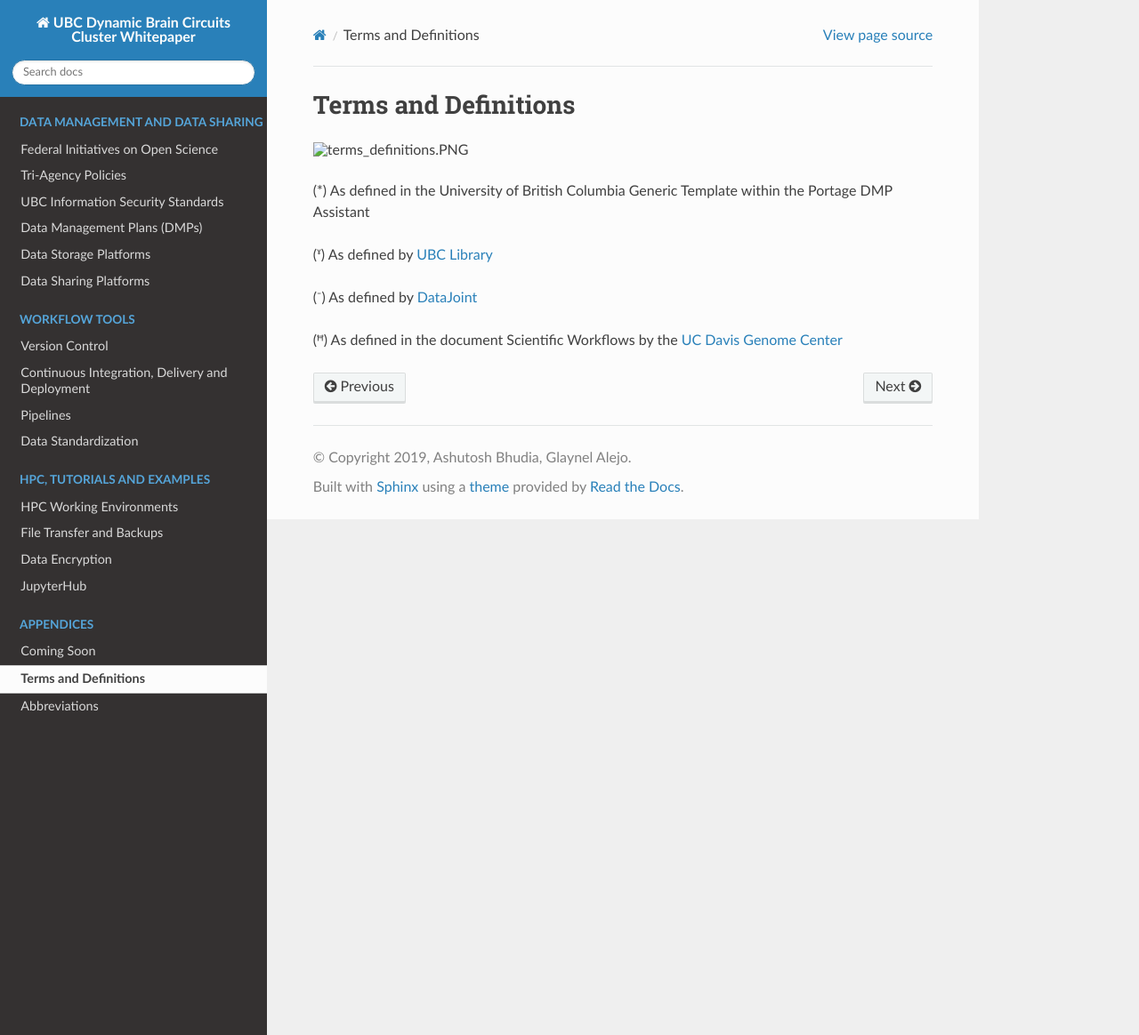
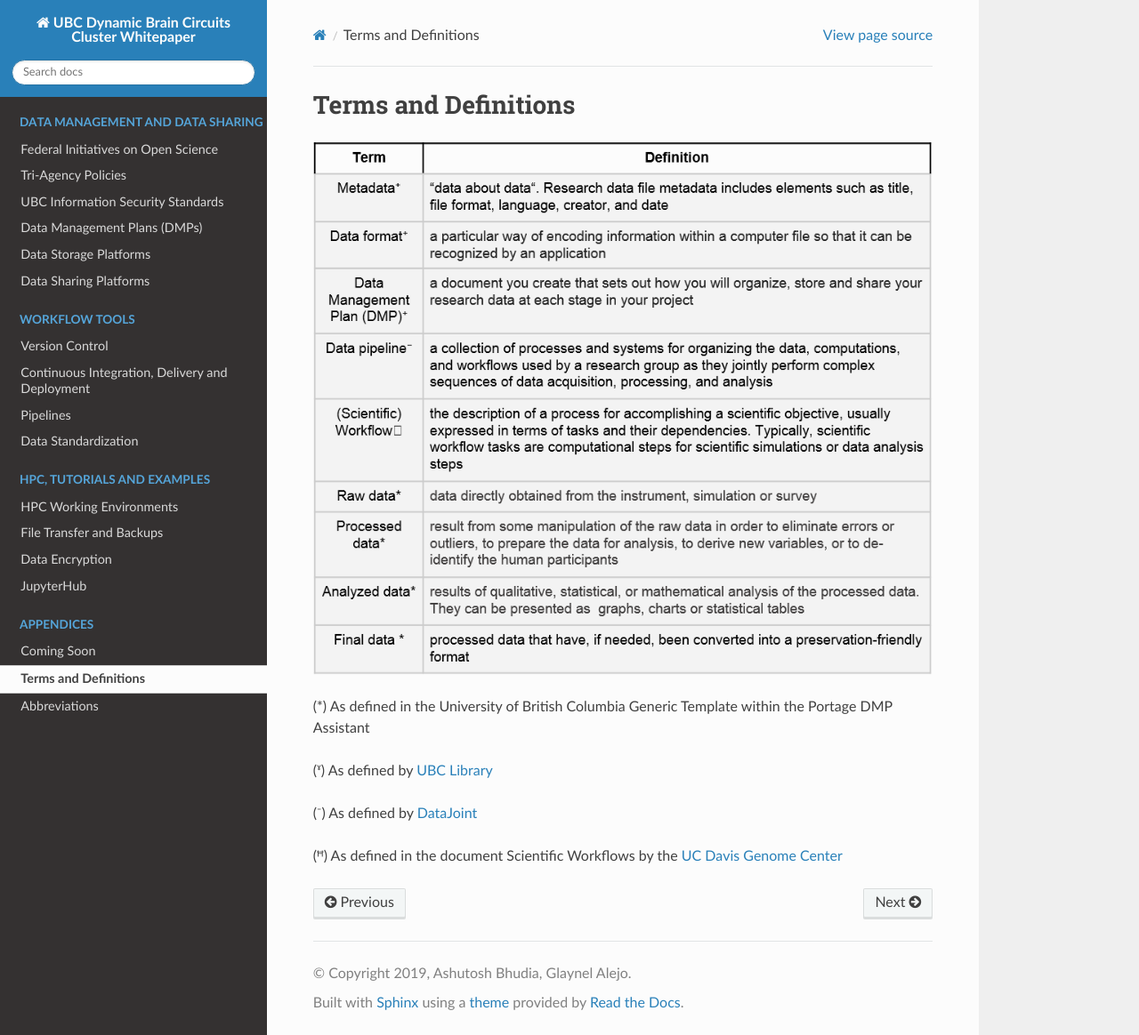
Before and after one commit to ubcbraincircuits/whitepaper, a Sphinx documentation site: the page built from source/term_definitions.rst, in a window 1280 px wide and 1164 px high. Shown: the whole window at 89% size. Built offline with Sphinx 7.4.7 and the Read the Docs theme 2.0.0, drawn with Linux system fonts in a browser that asks for light colours; pages that are not in the unit, such as notebooks, are missing from menus.

Commit message:
Replace image with a better version

```diff
--- a/source/term_definitions.rst
+++ b/source/term_definitions.rst
@@ -1,13 +1,12 @@
 Terms and Definitions
 ======================
 
-.. image:: terms_definitions.PNG
+.. image:: terms_definitions.png
 
 (*) As defined in the University of British Columbia Generic Template within the Portage DMP Assistant
 
 (ˠ) As defined by `UBC Library <https://researchdata.library.ubc.ca/>`_
 
-(⁻) As defined by `DataJoint
-<https://docs.datajoint.io/python/intro/01-Data-Pipelines.html#what-is-a-data-pipeline>`_
+(⁻) As defined by `DataJoint <https://docs.datajoint.io/python/intro/01-Data-Pipelines.html#what-is-a-data-pipeline>`_
 
 (ꟸ) As defined in the document Scientific Workflows by the `UC Davis Genome Center <https://web.cs.ucdavis.edu/~ludaesch/pubs/scientific-workflows-encyclopedia-2009.pdf>`_
```
